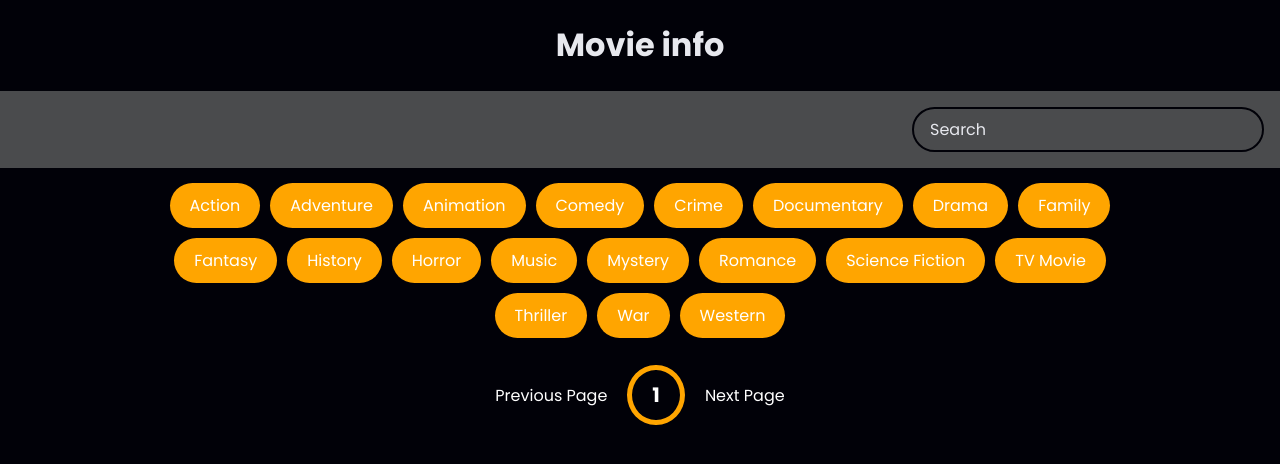
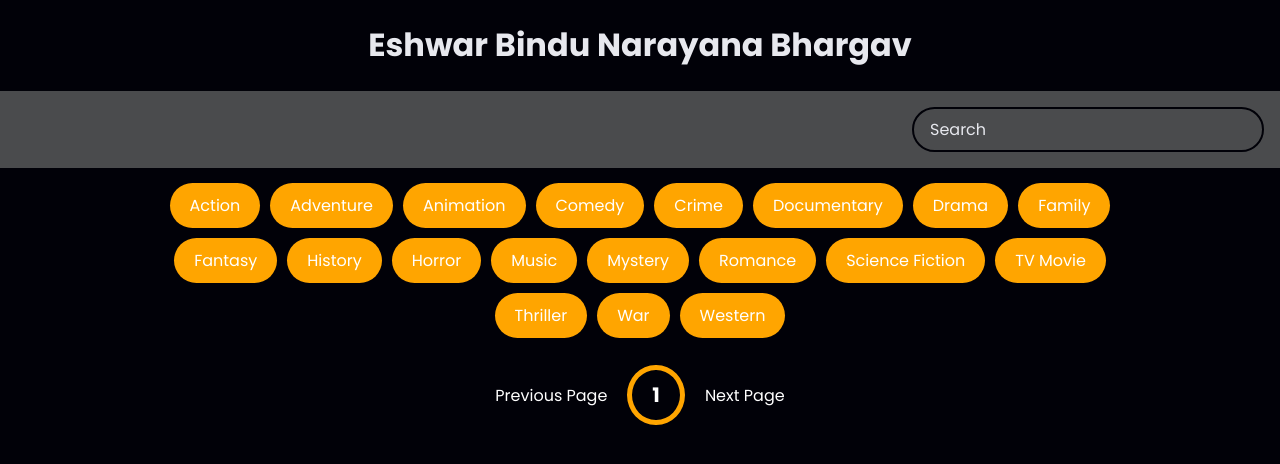
Before and after one commit to mr-lazyindian/EPAM-Project, a website: page Index.html in a window 1280 px wide. Drawn offline with Linux system fonts and the light colour scheme; no server answers.

Commit message:
Update Index.html

```diff
--- a/Index.html
+++ b/Index.html
@@ -315,7 +315,7 @@ main {
 </head>
 
 <body>
-    <h1> Movie info</h1>
+    <h1> Eshwar Bindu Narayana Bhargav</h1>
     <header>
 
         <form id="form">
```
